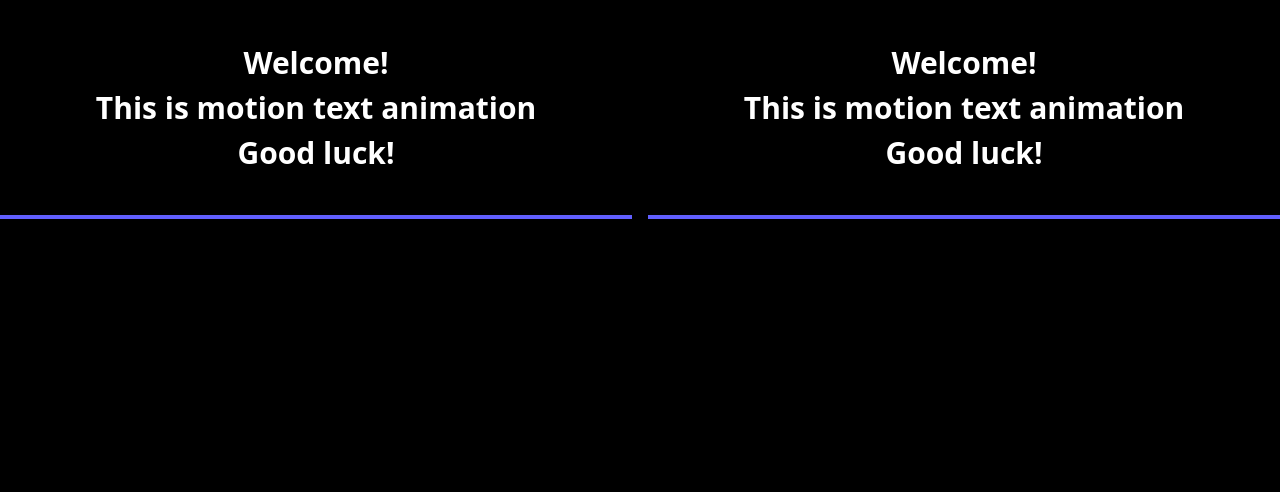
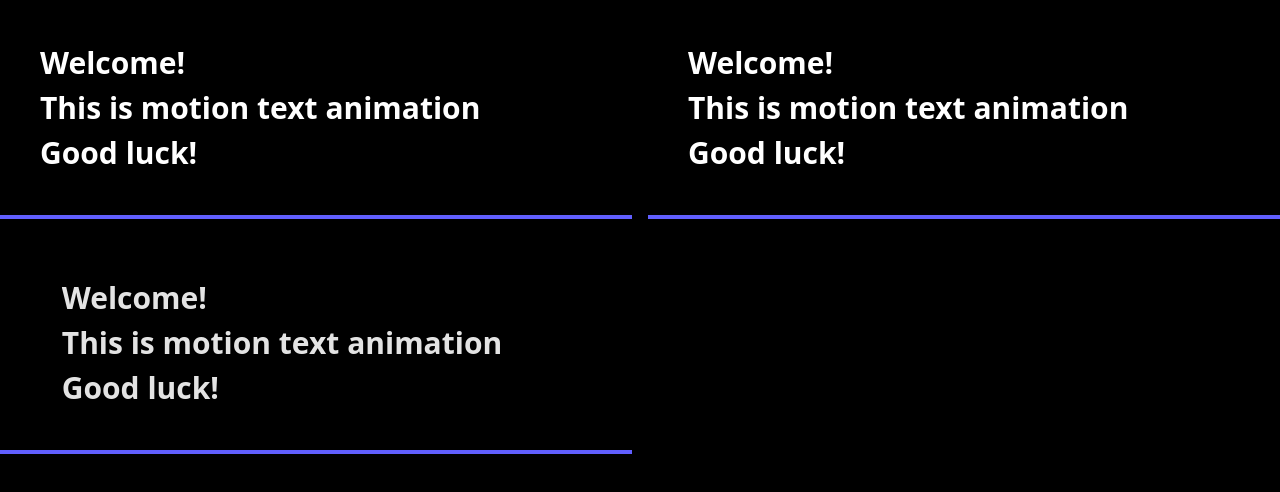
Before and after one commit to rupeshpatil27/React-GSAP-animations, a React (Vite) app in the folder text-animation/: page / in a window 1280 px wide. Shown: the top 492 px of the page. Built offline with nearby package versions, Linux system fonts and the light colour scheme.

Commit message:
bounce animation GSAP

```diff
--- a/text-animation/src/App.jsx
+++ b/text-animation/src/App.jsx
@@ -1,4 +1,4 @@
-import { useState } from "react";
+import { useRef, useState } from "react";
 import "./App.css";
 
 import { useGSAP } from "@gsap/react";
@@ -7,7 +7,7 @@ import gsap from "gsap";
 function App() {
   useGSAP(() => {
     gsap.fromTo(
-      ".motion-txt h1:nth-child(1),.motion-txt h1:nth-child(3)",
+      ".motion-txt-right-left h1",
       {
         x: 50,
         opacity: 0,
@@ -17,52 +17,59 @@ function App() {
         opacity: 1,
         stagger: 0.2,
         duration: 1,
-        ease: 'power2.inOut'
+        repeat: -1,
+        repeatDelay: 0.5,
+        ease: "power2.inOut",
       }
     );
+
     gsap.fromTo(
-      ".motion-txt h1:nth-child(2)",
+      ".motion-txt-bottom-top h1",
       {
-        x: -50,
+        y: 50,
         opacity: 0,
       },
       {
-        x: 0,
+        y: 0,
         opacity: 1,
         stagger: 0.2,
         duration: 1,
-        ease: 'power2.inOut',
+        repeat: -1,
+        repeatDelay: 0.5,
+        ease: "power2.inOut",
       }
     );
+
+    var tl = gsap.timeline({repeat:-1});
+
+    tl.from(".fading-txt h1", { duration: 1, x: 100, opacity: 0.5 ,repeatDelay:1,ease:"bounce"});
+
+
   });
 
   return (
     <>
-      {/* <div className="h-100 flex-col flex-center">
-        <h1>This is demo text</h1>
-        <h1>Practice Animation</h1>
-        <h1>Good luck!</h1>
-      </div> */}
 
       <div className="grid grid-cols-2 gap-4">
-        <div className="motion-txt flex-col flex-center">
-
-          {/* <span className="red-200">motion from left right</span> */}
-
+        <div className="motion-txt-right-left flex-col flex-center">
           <h1>Welcome!</h1>
           <h1>This is motion text animation</h1>
           <h1>Good luck!</h1>
         </div>
-        <div className="typewriter-txt flex-col flex-center">
+
+        <div className="motion-txt-bottom-top flex-col flex-center">
           <h1>Welcome!</h1>
           <h1>This is motion text animation</h1>
           <h1>Good luck!</h1>
         </div>
-        {/* <div className="motion-txt flex-col flex-center">
+
+        <div className="fading-txt flex-col flex-center">
           <h1>Welcome!</h1>
           <h1>This is motion text animation</h1>
           <h1>Good luck!</h1>
-        </div> */}
+        </div>
+
+
       </div>
     </>
   );
--- a/text-animation/src/index.css
+++ b/text-animation/src/index.css
@@ -13,12 +13,23 @@ body {
 
 @layer utilities {
   .flex-center {
-    @apply flex justify-center items-center border-b-4 border-indigo-500 p-10;
+    @apply flex justify-center items-start border-b-4 border-indigo-500 p-10 text-left;
   }
 }
 
 
-h1{
+h1,span{
   font-size: 30px;
   font-weight: bold;
 }
+
+
+.cursor {
+  animation: blink 1s step-end infinite;
+}
+
+@keyframes blink {
+  50% {
+    opacity: 0;
+  }
+}
```
